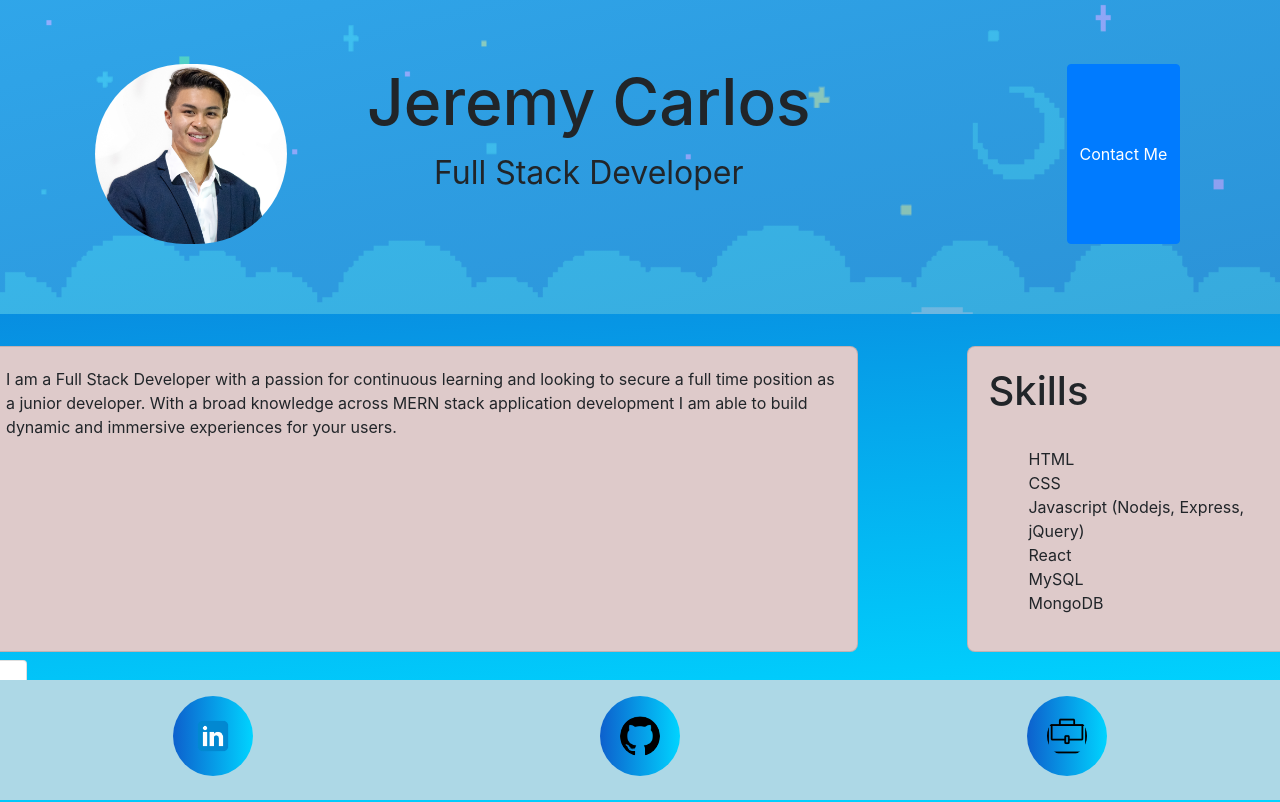
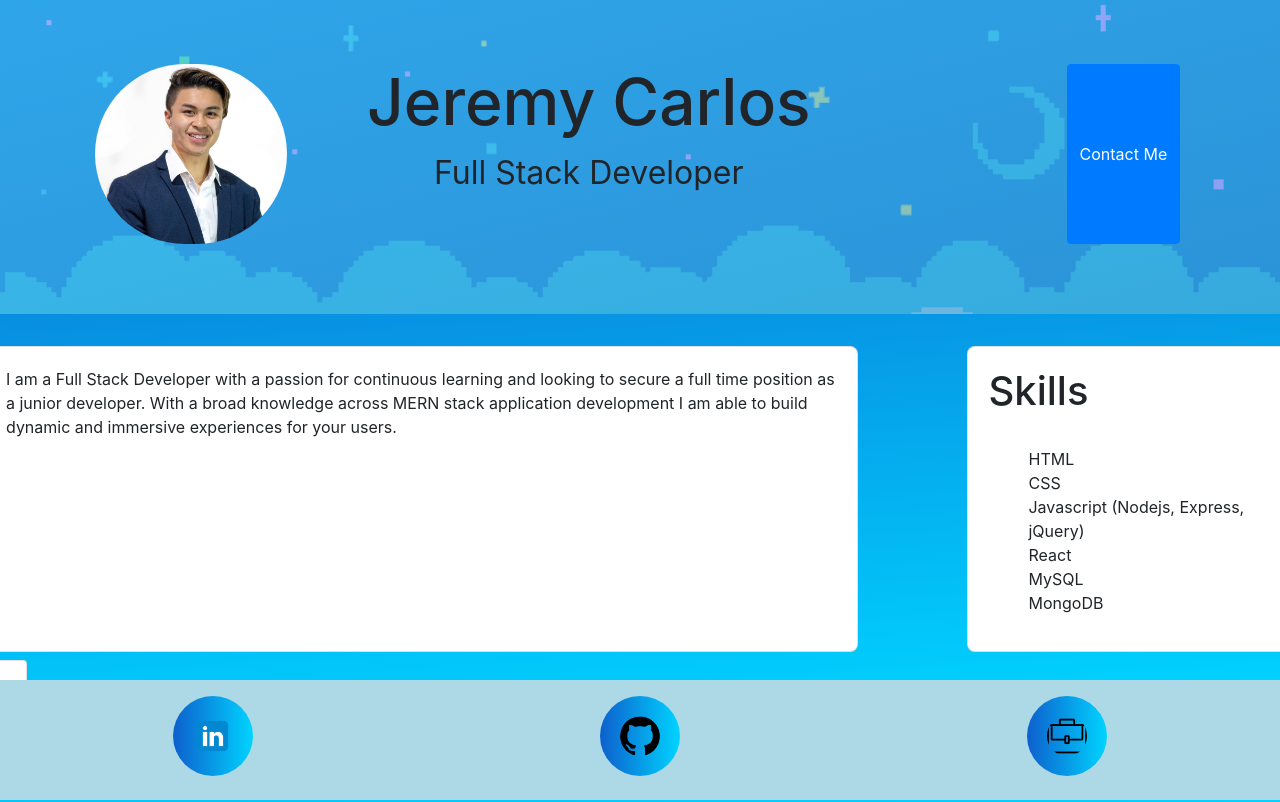
Before and after one commit to Jermayy/Portfolio_R, a React (Create React App) app: page / in a window 1280 px wide. Built offline with nearby package versions, Linux system fonts and the light colour scheme.

Commit message:
change card colour to white

```diff
--- a/src/components/Cards/AboutCard/AboutCard.css
+++ b/src/components/Cards/AboutCard/AboutCard.css
@@ -1,9 +1,11 @@
 #aboutCard{
-    background-color: rgb(222, 202, 202);
+    background-color: white;
     padding: 0;
     margin: 0,auto;
     border-radius: 1vh;
     list-style-type: none;
+
+
 }
 
 #aboutBody{
--- a/src/components/Cards/SkillCard/SkillCard.css
+++ b/src/components/Cards/SkillCard/SkillCard.css
@@ -1,5 +1,5 @@
 #skillCard {
-    background-color: rgb(222, 202, 202);
+    background-color: white;
     padding: 0;
     margin: 0,auto;
     border-radius: 1vh;
```
